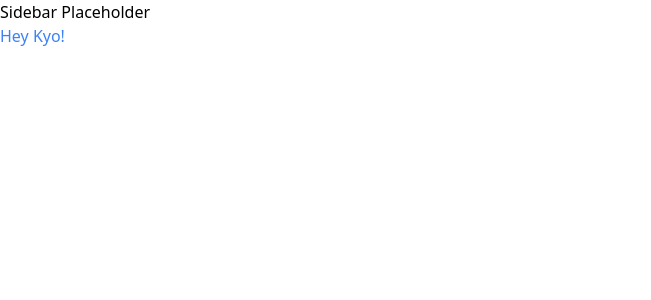
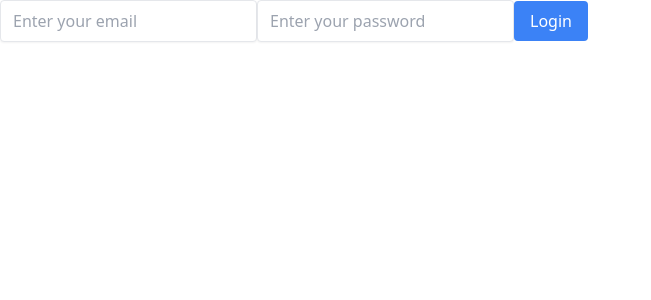
Before and after one commit to KevinMCollier/word_collector_frontend, a React (Vite) app: page /login in a window 1280 px wide. Shown: the top 300 px of the page, without its empty margins (0-651 px from the left). Built offline with nearby package versions, Linux system fonts and the light colour scheme.

Commit message:
created basic login setup but still needs work

```diff
--- a/package.json
+++ b/package.json
@@ -11,7 +11,8 @@
   },
   "dependencies": {
     "react": "^18.2.0",
-    "react-dom": "^18.2.0"
+    "react-dom": "^18.2.0",
+    "react-router-dom": "^6.18.0"
   },
   "devDependencies": {
     "@types/react": "^18.2.15",
--- a/src/App.jsx
+++ b/src/App.jsx
@@ -1,8 +1,16 @@
+import { BrowserRouter as Router, Route, Routes, Navigate } from 'react-router-dom';
+import LoginPage from './pages/Login/index.jsx';
 import HomePage from './pages/Home/index.jsx';
 
 const App = () => {
   return (
-    <HomePage />
+    <Router>
+      <Routes>
+        <Route path="/" element={<Navigate to="/login" replace />} />
+        <Route path="/login" element={<LoginPage />} />
+        <Route path="/home" element={<HomePage />} />
+      </Routes>
+    </Router>
   );
 }
 
--- /dev/null
+++ b/src/components/LoginForm.jsx
@@ -0,0 +1,68 @@
+/*
+Overview:
+This functional component manages the state and behavior of my login form.
+-credentials is a state variable storing email and password
+-setCredentials is a function that updates the credentials state
+-useState initlizes credentials with an object containing an empty email and pw
+-Next we call the login function from my useAuth custom hook
+
+-handleChange updates the credentials state when an input is typed into the field
+-this uses the name attribute of the input field to determine which part to update
+
+-handleSubmit is called when the form is submitted
+-we prevent a page reload with preventDefault
+
+-We render the form in the return
+*/
+
+import { useNavigate } from 'react-router-dom';
+import { useState } from 'react';
+import { useAuth } from '../hooks/useAuth';
+import InputField from '../ui/InputField';
+import Button from '../ui/Button';
+
+const LoginForm = () => {
+  const navigate = useNavigate();
+
+  const [credentials, setCredentials] = useState({ email: '', password: ''});
+  const { login } = useAuth();
+
+  const handleChange = (e) => {
+    setCredentials({ ...credentials, [e.target.name]: e.target.value });
+  };
+
+  const handleSubmit = async (e) => {
+    e.preventDefault();
+    try {
+      await login(credentials);
+      // Redirect to home page or show success message
+      alert('Login successful!');
+      navigate('/home');
+    } catch (error) {
+      alert('Login failed. Please try again.');
+      // Consider setting error state and displaying a message in the UI
+    }
+  };
+
+  return (
+    <form onSubmit={handleSubmit}>
+      <InputField
+        name="email"
+        type="email"
+        placeholder="Enter your email"
+        value={credentials.email}
+        onChange={handleChange}
+      />
+      <InputField
+        name="password"
+        type="password"
+        placeholder="Enter your password"
+        value={credentials.password}
+        onChange={handleChange}
+      />
+      <Button type="submit">Login</Button>
+    </form>
+  );
+};
+
+export default LoginForm;
--- a/src/context/AuthContext.js
+++ b/src/context/AuthContext.jsx
@@ -52,4 +52,6 @@ export const AuthProvider = ({ children }) => {
 };
 AuthProvider.propTypes = {
   children: PropTypes.node.isRequired,
-}
+};
+
+export { AuthContext };
--- a/src/pages/Login/index.jsx
+++ b/src/pages/Login/index.jsx
@@ -0,0 +1,9 @@
+import LoginForm from '../../components/LoginForm';
+
+const LoginPage = () => {
+  return (
+    <LoginForm />
+  );
+};
+
+export default LoginPage;
--- /dev/null
+++ b/src/ui/Button.jsx
@@ -0,0 +1,22 @@
+import PropTypes from 'prop-types';
+
+const Button = ({ children, onClick, type = 'button', className = '' }) => {
+  return (
+    <button
+      type={type}
+      onClick={onClick}
+      className={`px-4 py-2 rounded bg-blue-500 text-white hover:bg-blue-600 ${className}`}
+    >
+      {children}
+    </button>
+  );
+};
+
+Button.propTypes = {
+  children: PropTypes.node.isRequired,
+  onClick: PropTypes.func,
+  type: PropTypes.string,
+  className: PropTypes.string,
+};
+
+export default Button;
--- /dev/null
+++ b/src/ui/InputField.jsx
@@ -0,0 +1,25 @@
+import PropTypes from 'prop-types';
+
+const InputField = ({ type, name, placeholder, value, onChange, className = '' }) => {
+  return (
+    <input
+      type={type}
+      name={name}
+      placeholder={placeholder}
+      value={value}
+      onChange={onChange}
+      className={`px-3 py-2 border rounded shadow-sm focus:outline-none focus:ring-2 focus:ring-blue-300 ${className}`}
+    />
+  );
+};
+
+InputField.propTypes = {
+  type: PropTypes.string.isRequired,
+  name: PropTypes.string.isRequired,
+  placeholder: PropTypes.string,
+  value: PropTypes.string.isRequired,
+  onChange: PropTypes.func.isRequired,
+  className: PropTypes.string,
+};
+
+export default InputField;
```
Also changed, not shown: src/hooks/useAuth.jsx (renamed from src/hooks/useAuth.js), 1 other file (tests, documents, lock files or other folders).
